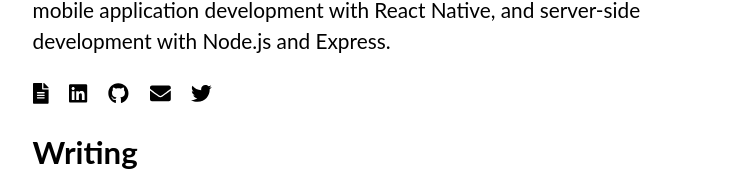
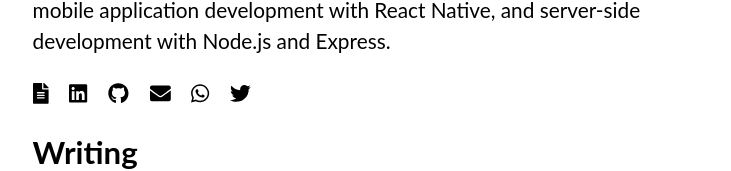
Before and after one commit to khwilo/khwilo-portfolio-v2, a Next.js app: page / in a window 1280 px wide. Shown: the part 393-564 px from the top of the page, without its empty margins (9-740 px from the left). Built offline with nearby package versions, Linux system fonts and the light colour scheme.

Commit message:
Add portfolio links

```diff
--- a/pages/index.js
+++ b/pages/index.js
@@ -2,6 +2,7 @@ import {
   faGithub,
   faLinkedin,
   faTwitter,
+  faWhatsapp,
 } from '@fortawesome/free-brands-svg-icons';
 import { faEnvelope, faFileAlt } from '@fortawesome/free-solid-svg-icons';
 import { FontAwesomeIcon } from '@fortawesome/react-fontawesome';
@@ -24,27 +25,62 @@ export default function Home() {
         <div className='portfolio nav'>
           <ul className='nav__list'>
             <li className='nav__item'>
-              <a className='nav__link' href='#'>
+              <a
+                className='nav__link'
+                href='https://drive.google.com/file/d/1_Y45kRZ0jogzU9FN5Z26PnEi1eVPURRp/view?usp=sharing'
+                target='_blank'
+                rel='noreferrer noopener'
+              >
                 <FontAwesomeIcon icon={faFileAlt} />
               </a>
             </li>
             <li className='nav__item'>
-              <a className='nav__link' href='#'>
+              <a
+                className='nav__link'
+                href='https://www.linkedin.com/in/khwilo-watai'
+                target='_blank'
+                rel='noreferrer noopener'
+              >
                 <FontAwesomeIcon icon={faLinkedin} />
               </a>
             </li>
             <li className='nav__item'>
-              <a className='nav__link' href='#'>
+              <a
+                className='nav__link'
+                href='https://github.com/khwilo'
+                target='_blank'
+                rel='noreferrer noopener'
+              >
                 <FontAwesomeIcon icon={faGithub} />
               </a>
             </li>
             <li className='nav__item'>
-              <a className='nav__link' href='#'>
+              <a
+                className='nav__link'
+                href='mailto:khwilowatai@gmail.com'
+                target='_blank'
+                rel='noreferrer noopener'
+              >
                 <FontAwesomeIcon icon={faEnvelope} />
               </a>
             </li>
             <li className='nav__item'>
-              <a className='nav__link' href='#'>
+              <a
+                className='nav__link'
+                href='https://api.whatsapp.com/send?phone=+254718802061'
+                target='_blank'
+                rel='noreferrer noopener'
+              >
+                <FontAwesomeIcon icon={faWhatsapp} />
+              </a>
+            </li>
+            <li className='nav__item'>
+              <a
+                className='nav__link'
+                href='https://twitter.com/khwilo'
+                target='_blank'
+                rel='noreferrer noopener'
+              >
                 <FontAwesomeIcon icon={faTwitter} />
               </a>
             </li>
@@ -55,10 +91,22 @@ export default function Home() {
           <h2 className='writing__title'>Writing</h2>
           <ul className='writing__list'>
             <li className=''>
-              <a href='#'>@decoded.africa/khwilo</a>
+              <a
+                href='https://developers.decoded.africa/author/khwilo/'
+                target='_blank'
+                rel='noreferrer noopener'
+              >
+                @decoded.africa/khwilo
+              </a>
             </li>
             <li className=''>
-              <a href='#'>@dev.to/khwilo</a>
+              <a
+                href='https://dev.to/khwilo'
+                target='_blank'
+                rel='noreferrer noopener'
+              >
+                @dev.to/khwilo
+              </a>
             </li>
           </ul>
         </section>
```
